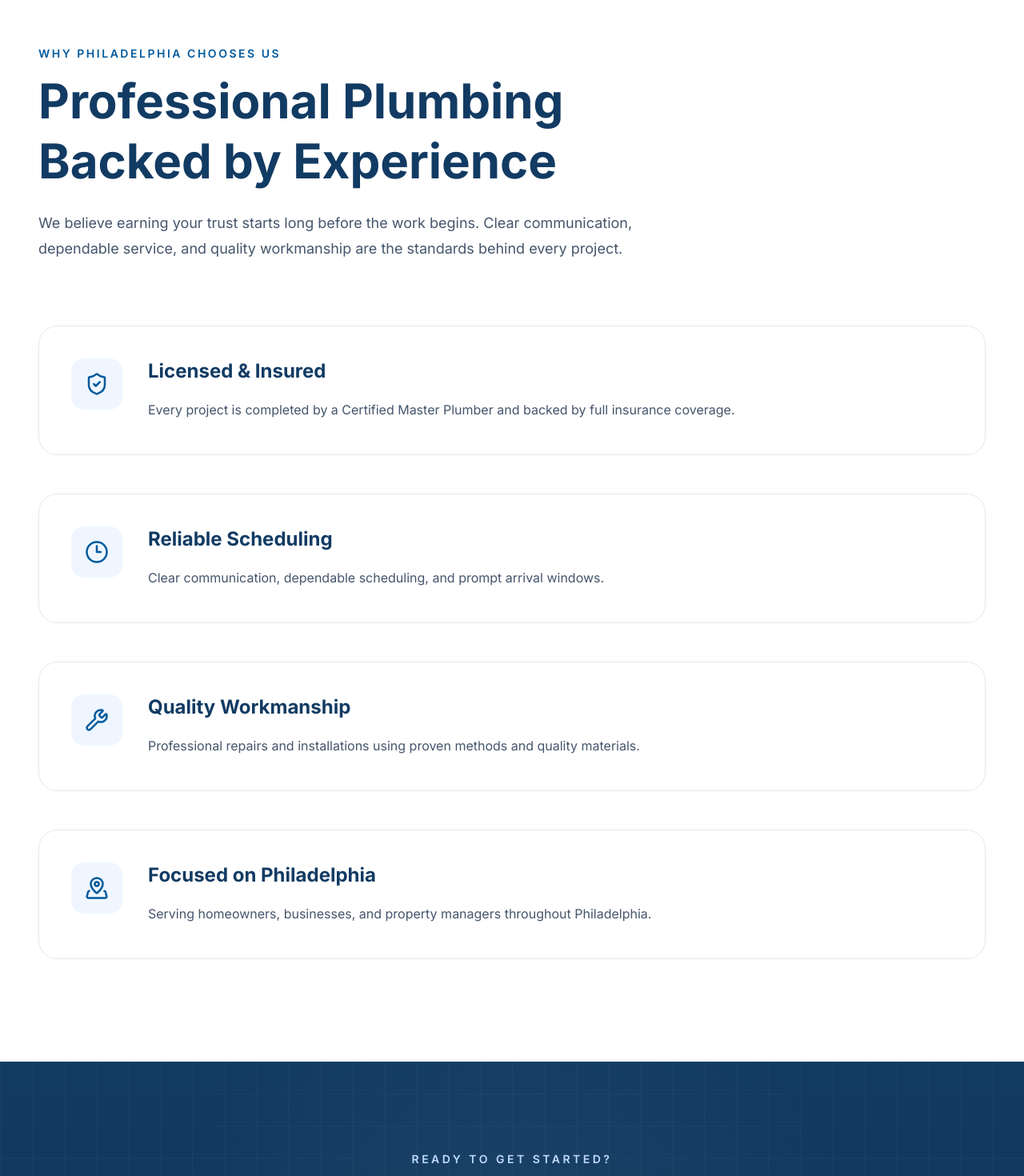
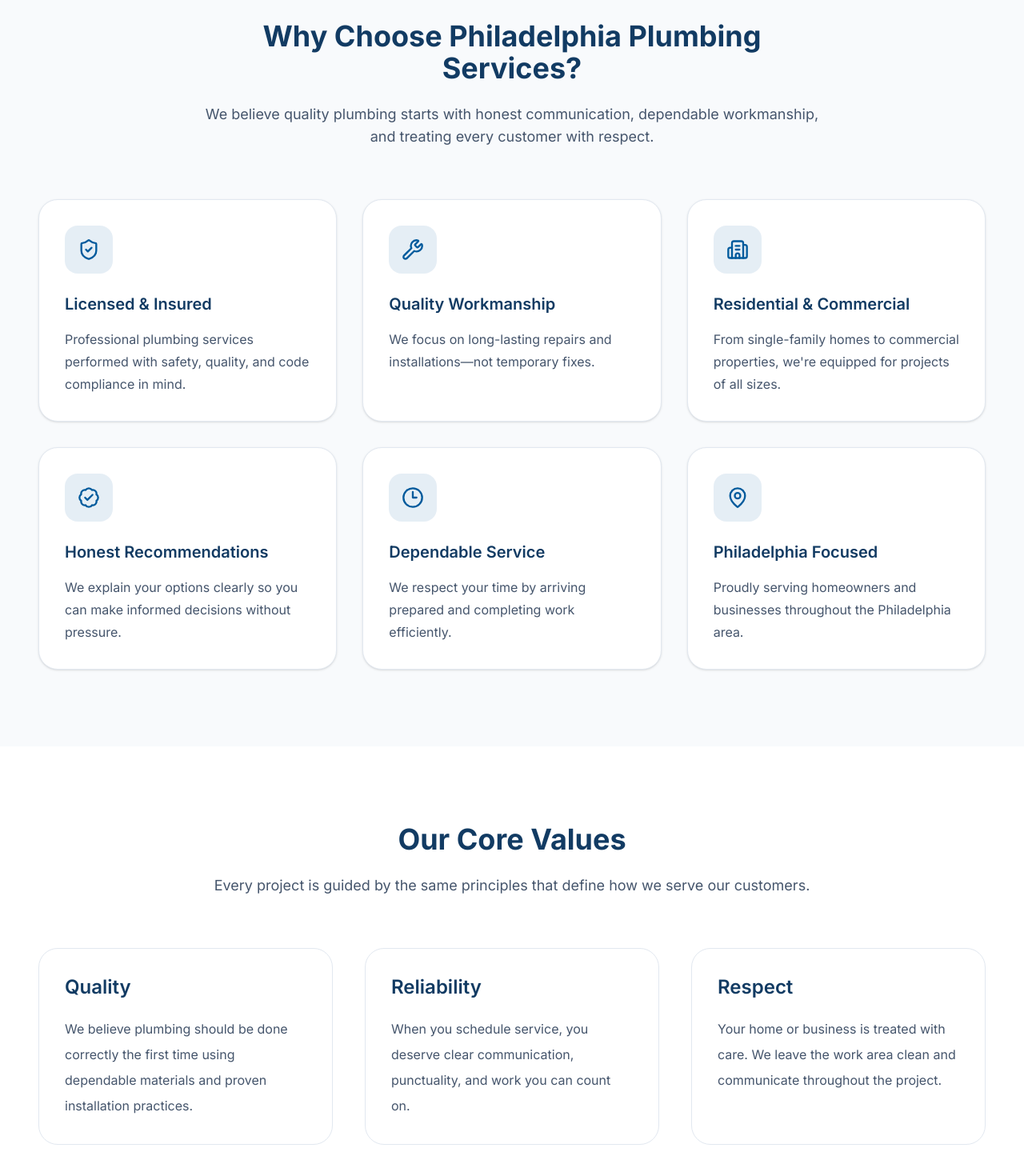
Before and after one commit to gstest88/pps-site, a Next.js app: page /about in a window 1280 px wide. Shown: the part 1420-2890 px from the top of the page at 80% size. Built offline with nearby package versions, Linux system fonts and the light colour scheme.

Commit message:
about page

```diff
--- a/app/about/page.tsx
+++ b/app/about/page.tsx
@@ -5,8 +5,8 @@ import WhyChoose from "../components/home/WhyChoose";
 
 import AboutHero from "../components/about/AboutHero";
 import AboutStory from "../components/about/AboutStory";
-// import AboutFeatures from ../components/about/AboutFeatures";
-// import AboutValues from "../components/about/AboutValues";
+import AboutFeatures from "../components/about/AboutFeatures";
+import AboutValues from "../components/about/AboutValues";
 
 import { Metadata } from "next";
 
@@ -26,9 +26,9 @@ export default function AboutPage() {
 
         <AboutStory />
 
-        {/* <AboutFeatures />
+        <AboutFeatures />
 
-        <AboutValues /> */}
+        <AboutValues />
 
         <WhyChoose />
       </main>
--- /dev/null
+++ b/app/components/about/AboutFeatures.tsx
@@ -0,0 +1,93 @@
+import {
+  ShieldCheck,
+  Wrench,
+  Building2,
+  BadgeCheck,
+  Clock3,
+  MapPin,
+} from "lucide-react";
+
+import Container from "../ui/Container";
+
+const features = [
+  {
+    icon: ShieldCheck,
+    title: "Licensed & Insured",
+    description:
+      "Professional plumbing services performed with safety, quality, and code compliance in mind.",
+  },
+  {
+    icon: Wrench,
+    title: "Quality Workmanship",
+    description:
+      "We focus on long-lasting repairs and installations—not temporary fixes.",
+  },
+  {
+    icon: Building2,
+    title: "Residential & Commercial",
+    description:
+      "From single-family homes to commercial properties, we're equipped for projects of all sizes.",
+  },
+  {
+    icon: BadgeCheck,
+    title: "Honest Recommendations",
+    description:
+      "We explain your options clearly so you can make informed decisions without pressure.",
+  },
+  {
+    icon: Clock3,
+    title: "Dependable Service",
+    description:
+      "We respect your time by arriving prepared and completing work efficiently.",
+  },
+  {
+    icon: MapPin,
+    title: "Philadelphia Focused",
+    description:
+      "Proudly serving homeowners and businesses throughout the Philadelphia area.",
+  },
+];
+
+export default function AboutFeatures() {
+  return (
+    <section className="bg-slate-50 py-24">
+      <Container>
+        <div className="mx-auto max-w-3xl text-center">
+          <h2 className="text-4xl font-bold text-[#123B63]">
+            Why Choose Philadelphia Plumbing Services?
+          </h2>
+
+          <p className="mt-6 text-lg text-slate-600">
+            We believe quality plumbing starts with honest communication,
+            dependable workmanship, and treating every customer with respect.
+          </p>
+        </div>
+
+        <div className="mt-16 grid gap-8 md:grid-cols-2 xl:grid-cols-3">
+          {features.map((feature) => {
+            const Icon = feature.icon;
+
+            return (
+              <div
+                key={feature.title}
+                className="rounded-3xl border border-slate-200 bg-white p-8 shadow-sm transition hover:-translate-y-1 hover:shadow-lg"
+              >
+                <div className="mb-6 inline-flex rounded-2xl bg-[#005A9C]/10 p-4">
+                  <Icon className="h-7 w-7 text-[#005A9C]" />
+                </div>
+
+                <h3 className="text-xl font-semibold text-[#123B63]">
+                  {feature.title}
+                </h3>
+
+                <p className="mt-4 leading-7 text-slate-600">
+                  {feature.description}
+                </p>
+              </div>
+            );
+          })}
+        </div>
+      </Container>
+    </section>
+  );
+}
--- /dev/null
+++ b/app/components/about/AboutValues.tsx
@@ -0,0 +1,55 @@
+import Container from "../ui/Container";
+
+const values = [
+  {
+    title: "Quality",
+    description:
+      "We believe plumbing should be done correctly the first time using dependable materials and proven installation practices.",
+  },
+  {
+    title: "Reliability",
+    description:
+      "When you schedule service, you deserve clear communication, punctuality, and work you can count on.",
+  },
+  {
+    title: "Respect",
+    description:
+      "Your home or business is treated with care. We leave the work area clean and communicate throughout the project.",
+  },
+];
+
+export default function AboutValues() {
+  return (
+    <section className="py-24">
+      <Container>
+        <div className="mx-auto max-w-3xl text-center">
+          <h2 className="text-4xl font-bold text-[#123B63]">
+            Our Core Values
+          </h2>
+
+          <p className="mt-6 text-lg text-slate-600">
+            Every project is guided by the same principles that define how we
+            serve our customers.
+          </p>
+        </div>
+
+        <div className="mt-16 grid gap-10 lg:grid-cols-3">
+          {values.map((value) => (
+            <div
+              key={value.title}
+              className="rounded-3xl border border-slate-200 p-8"
+            >
+              <h3 className="text-2xl font-semibold text-[#123B63]">
+                {value.title}
+              </h3>
+
+              <p className="mt-5 leading-8 text-slate-600">
+                {value.description}
+              </p>
+            </div>
+          ))}
+        </div>
+      </Container>
+    </section>
+  );
+}
```
